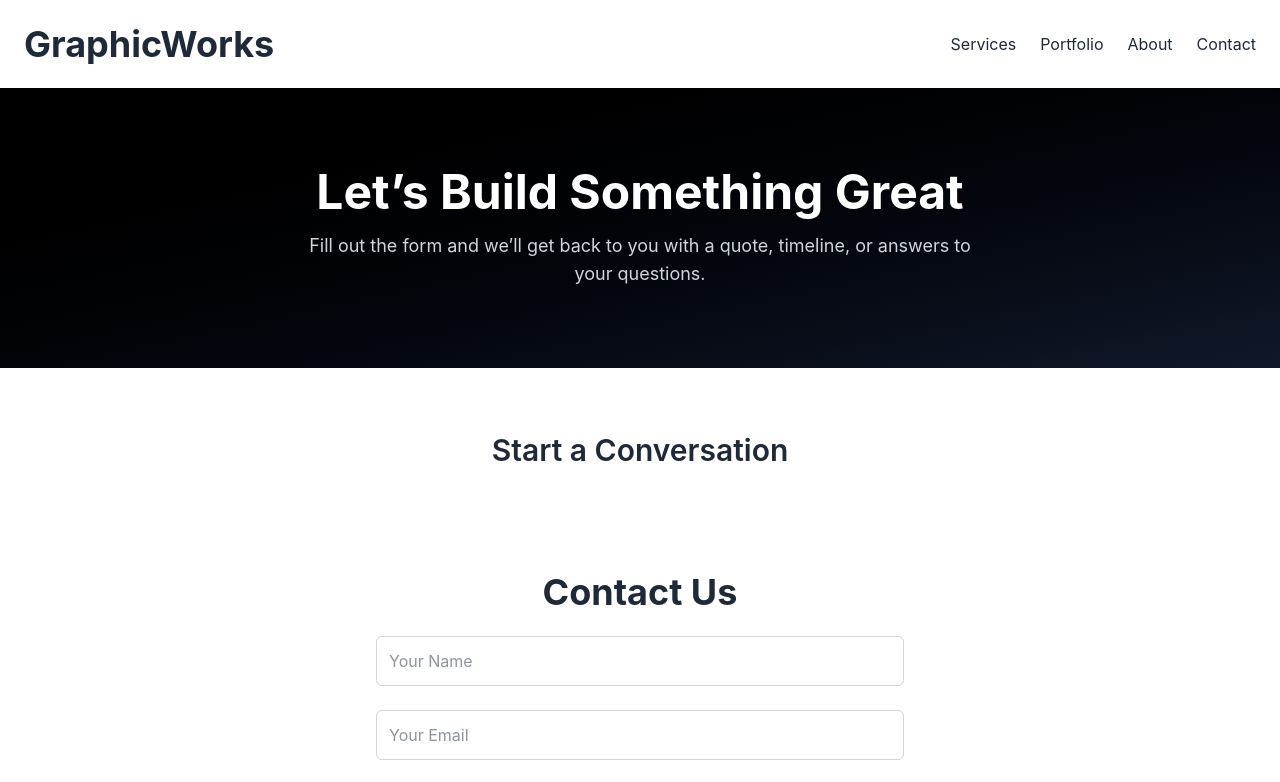
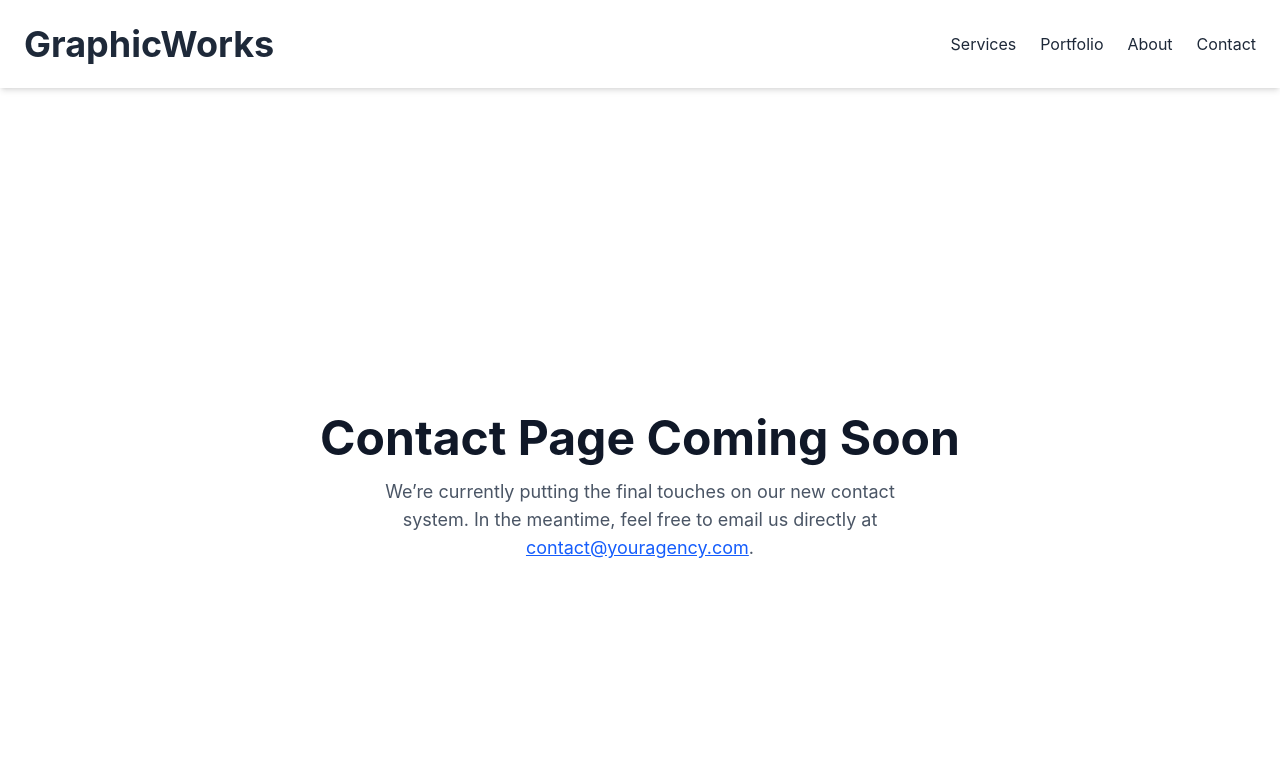
Before and after one commit to mmm1602/graphic-works-website, a Next.js app: page /contact in a window 1280 px wide. Shown: the top 782 px of the page. Built offline with nearby package versions, Linux system fonts and the light colour scheme.

Commit message:
Temporaty contact page

```diff
--- a/pages/contact.tsx
+++ b/pages/contact.tsx
@@ -1,35 +1,22 @@
 import Head from 'next/head';
 import Navbar from '@/components/Navbar';
 import Footer from '@/components/Footer';
-import ContactForm from '@/components/ContactForm';
 
 export default function Contact() {
   return (
     <>
       <Head>
-        <title>Contact Us | YourAgencyName</title>
-        <meta
-          name="description"
-          content="Let’s work together. Reach out to us for web design, media, and 3D modeling projects."
-        />
+        <title>Contact | GraphicWorks</title>
+        <meta name="description" content="Our contact page is coming soon. Stay tuned!" />
       </Head>
 
       <Navbar />
 
-      {/* Header Section */}
-      <section className="bg-gradient-to-br from-black to-gray-900 text-white py-20 px-6 text-center">
-        <h1 className="text-4xl md:text-5xl font-bold mb-4">Let’s Build Something Great</h1>
-        <p className="text-lg text-gray-300 max-w-2xl mx-auto">
-          Fill out the form and we’ll get back to you with a quote, timeline, or answers to your questions.
+      <section className="min-h-screen flex flex-col justify-center items-center text-center px-6 bg-white">
+        <h1 className="text-4xl md:text-5xl font-bold mb-4 text-gray-900">Contact Page Coming Soon</h1>
+        <p className="text-gray-600 text-lg max-w-xl">
+          We’re currently putting the final touches on our new contact system. In the meantime, feel free to email us directly at <a href="mailto:contact@youragency.com" className="text-blue-600 underline">contact@youragency.com</a>.
         </p>
-      </section>
-
-      {/* Contact Form Section */}
-      <section className="py-16 px-6 bg-white">
-        <div className="max-w-2xl mx-auto">
-          <h2 className="text-3xl font-semibold text-center mb-10">Start a Conversation</h2>
-          <ContactForm />
-        </div>
       </section>
 
       <Footer />
```
